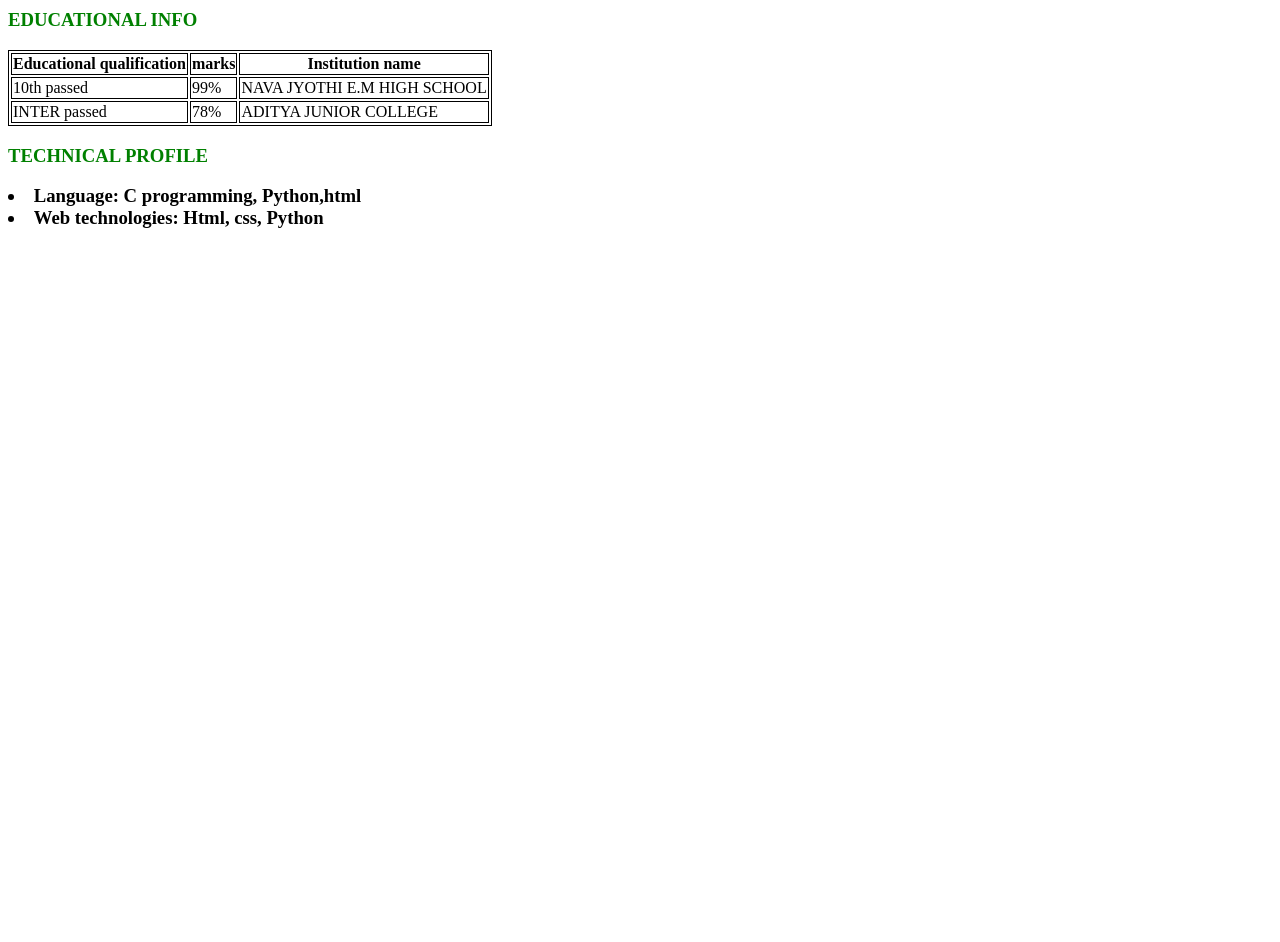
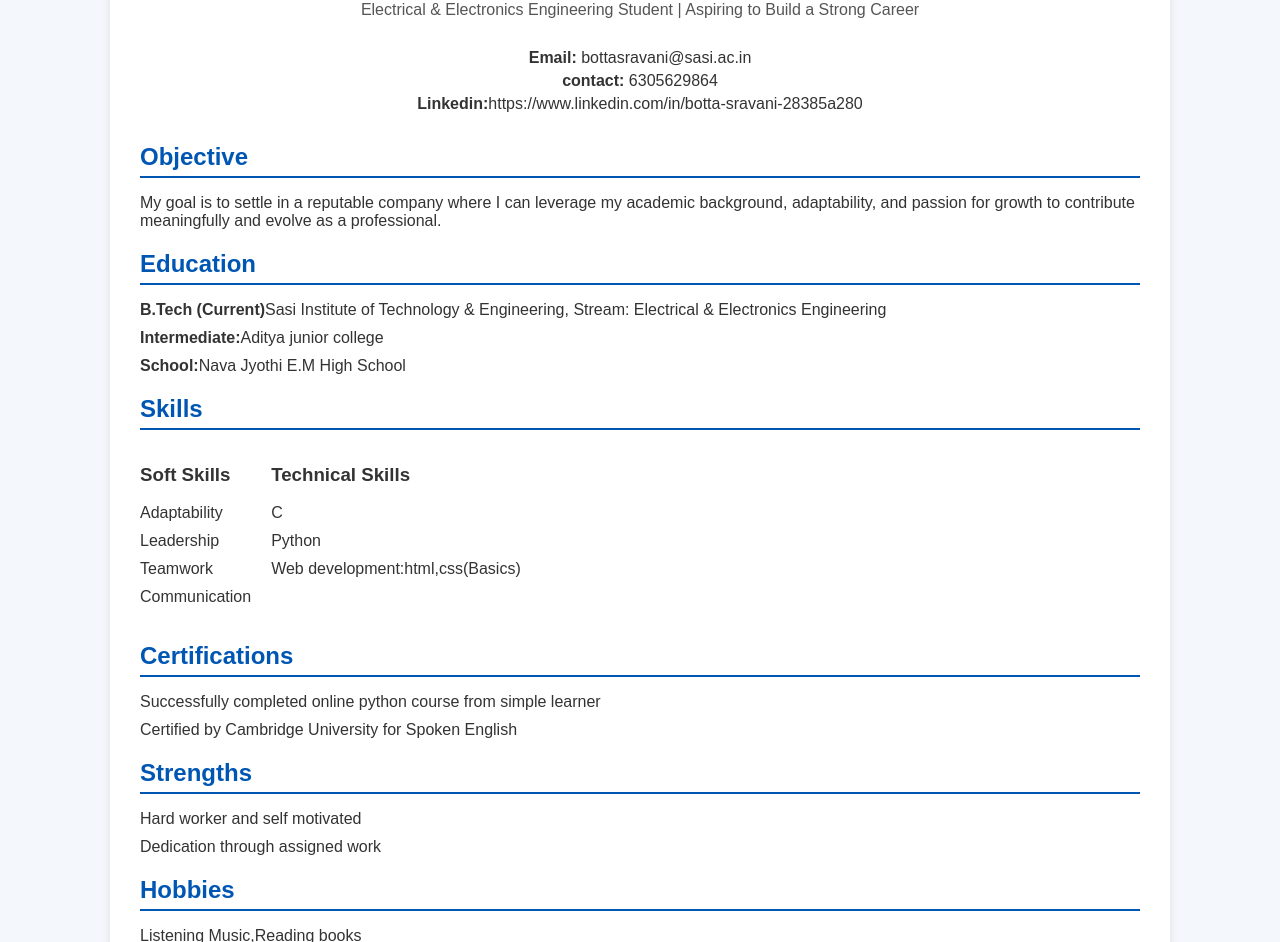
Before and after one commit to sravani050109/sravani050109.github.io, a plain HTML site: page index.html in a window 1280 px wide. Shown: the part 155-1097 px from the top of the page. Before the commit the page ends 800 px from the top, so only its background shows below. Drawn offline with Linux system fonts and the light colour scheme.

Commit message:
Updated code in index.html

```diff
--- a/index.html
+++ b/index.html
@@ -1,40 +1,177 @@
-<!DOCTYPE html>
-<html>
-  <head>
-            <title> RESUME </title>
-  <style> table, th, td {border:1px solid black;}</style>
-   </head>
+html lang="en">
+<head>
+    <meta charset="UTF-8">
+    <meta name="viewport" content="width=device-width, initial-scale=1.0">
+    <title>Resume - Botta Sravani</title>
+    <style>
+        body {
+            font-family: 'Arial', sans-serif;
+            margin: 0;
+            background-color: #f4f7fc;
+            color: #333;
+        }
 
- <h3 style="color:blue;"> PERSONAL INFORMATION </h3>
- <p> NAME:BOTTA SRAVANI</p>
- <p> EMAIL- sravani.botta@sasi.ac.in </p>
- <p> MOBILE- 6305629864 </p>
+        .container {
+            width: 80%;
+            max-width: 1000px;
+            margin: 50px auto;
+            background-color: white;
+            padding: 30px;
+            border-radius: 8px;
+            box-shadow: 0 4px 10px rgba(0, 0, 0, 0.1);
+        }
 
- <h3 style="color:green;"> EDUCATIONAL INFO </h3>
- <table>
- <tr>
- <th> Educational qualification </th>
- <th> marks </th>
- <th>Institution name</th>
- </tr>
+        header {
+            text-align: center;
+            margin-bottom: 30px;
+        }
 
- <tr>
- <td> 10th passed </td>
- <td> 99% </td>
- <td> NAVA JYOTHI E.M HIGH SCHOOL </td>
- </tr>
+        header h1 {
+            font-size: 36px;
+            color: #0056b3;
+            margin: 0;
+        }
 
- <tr>
- <td> INTER passed </td>
- <td> 78% </td>
- <td> ADITYA JUNIOR COLLEGE </td>
- </td>
- </table>
+        header p {
+            font-size: 16px;
+            color: #555;
+        }
 
-  <h3 style="color:green;"> TECHNICAL PROFILE <h3>
-    <li> Language: C programming, Python,html </li>
-    <li> Web technologies: Html, css, Python </li>
+        .contact-info {
+            text-align: center;
+            margin-bottom: 30px;
+        }
+
+        .contact-info p {
+            font-size: 16px;
+            margin: 5px 0;
+        }
+
+        .section {
+            margin-bottom: 20px;
+        }
+
+        .section h2 {
+            font-size: 24px;
+            color: #0056b3;
+            border-bottom: 2px solid #0056b3;
+            padding-bottom: 5px;
+            margin-bottom: 15px;
+        }
+
+        .section ul {
+            list-style-type: none;
+            padding-left: 0;
+        }
+
+        .section ul li {
+            font-size: 16px;
+            margin-bottom: 10px;
+        }
+
+        .skills, .languages {
+            display: flex;
+            flex-wrap: wrap;
+        }
+
+        .skills div, .languages div {
+            margin-right: 20px;
+        }
+
+        footer {
+            text-align: center;
+            font-size: 14px;
+            margin-top: 30px;
+            color: #777;
+        }
+
+    </style>
+</head>
+<body>
+
+    <div class="container">
+        <header>
+            <h1>Botta Sravani</h1>
+            <p>Electrical & Electronics Engineering Student | Aspiring to Build a Strong Career</p>
+        </header>
+
+        <div class="contact-info">
+            <p><strong>Email:</strong> bottasravani@sasi.ac.in</p>
+            <p><strong>contact:</strong> 6305629864</p>
+            <p><strong>Linkedin:</strong>https://www.linkedin.com/in/botta-sravani-28385a280</p>
+        </div>
+
+        <div class="section">
+            <h2>Objective</h2>
+            <p>My goal is to settle in a reputable company where I can leverage my academic background, adaptability, and passion for growth to contribute meaningfully and evolve as a professional.</p>
+        </div>
+
+        <div class="section">
+            <h2>Education</h2>
+            <ul>
+                <li><strong>B.Tech (Current)</strong>Sasi Institute of Technology & Engineering, Stream: Electrical & Electronics Engineering</li>
+                <li><strong>Intermediate:</strong>Aditya junior college</li>
+                <li><strong>School:</strong>Nava Jyothi E.M High School</li>
+            </ul>
+        </div>
+
+        <div class="section">
+            <h2>Skills</h2>
+            <div class="skills">
+                <div>
+                    <h3>Soft Skills</h3>
+                    <ul>
+                        <li>Adaptability</li>
+                        <li>Leadership</li>
+                        <li>Teamwork</li>
+                       <li>Communication</li>
+                    </ul>
+                </div>
+                <div>
+                    <h3>Technical Skills</h3>
+                    <ul>
+                        <li>C</li>
+                      <li>Python</li>
+                        <li>Web development:html,css(Basics)</li>
+                    </ul>
+                </div>
+            </div>
+        </div>
+
+        <div class="section">
+            <h2>Certifications</h2>
+            <ul>
+              <li>Successfully completed online python course from simple learner</li>
+              <li>Certified by Cambridge University for Spoken English</li>
+            </ul>
+        </div>
+      <div class="section">
+         <h2>Strengths</h2>
+        <ul>
+          <li>Hard worker and self motivated</li
+          <li>Dedication through assigned work</li>
+          <li></li>
+        </ul>
+        <div class="section">
+          <h2>Hobbies</h2>
+          <ul>
+            <li>Listening Music,Reading books</li>
+          </ul>
+      </div>
+        <div class="section">
+            <h2>Languages Known</h2>
+            <ul>
+                <li>English</li>
+                <li>Telugu</li>
+            </ul>
+        </div>
+      <div class="section">
+        <h2>Declaration</h2>
+        <ul>
+          <li>I hereby declare that the above furnished informaƟon is true to the best of my knowledge. </li>
+        </ul>
+      </div>
 
 
-
-     </html>
+</body>
+</html>
```
